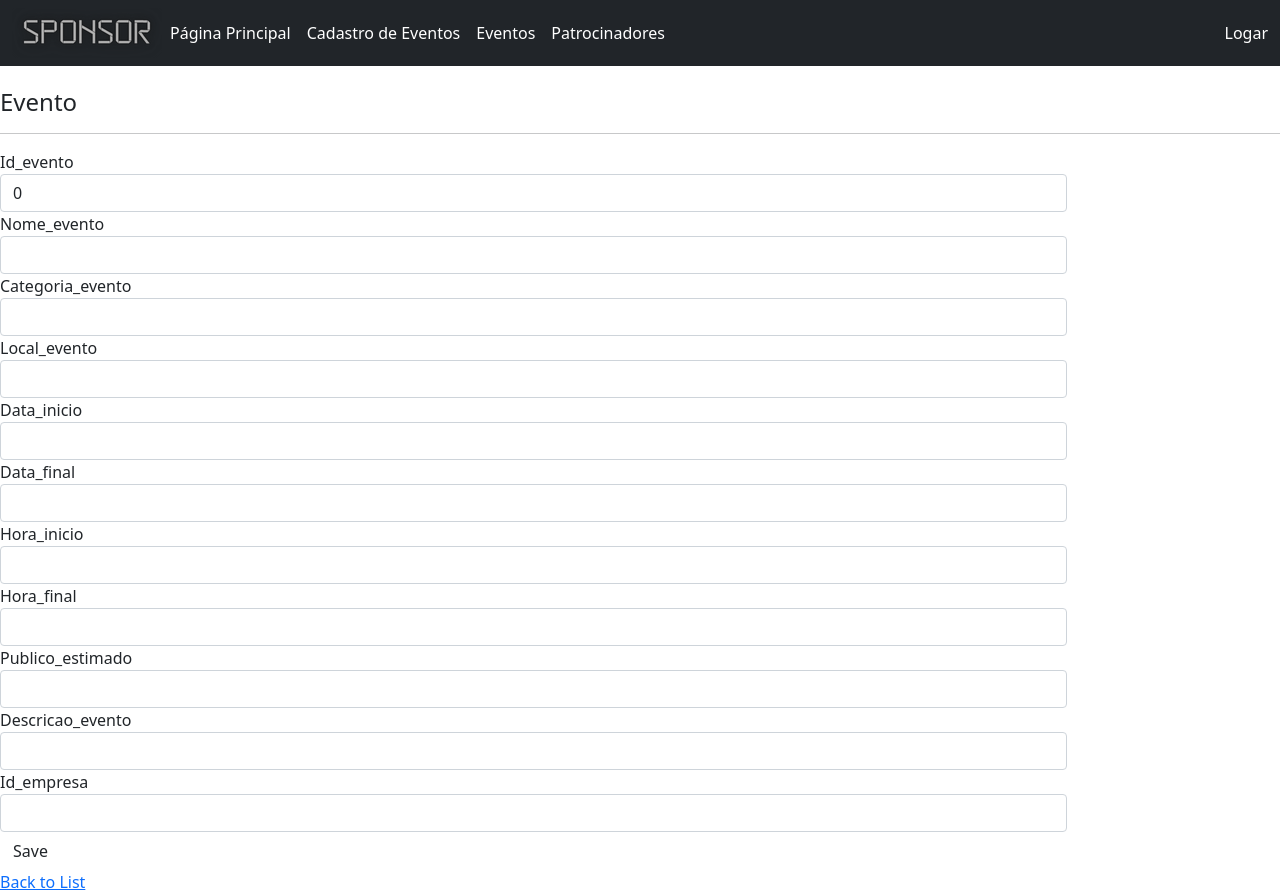
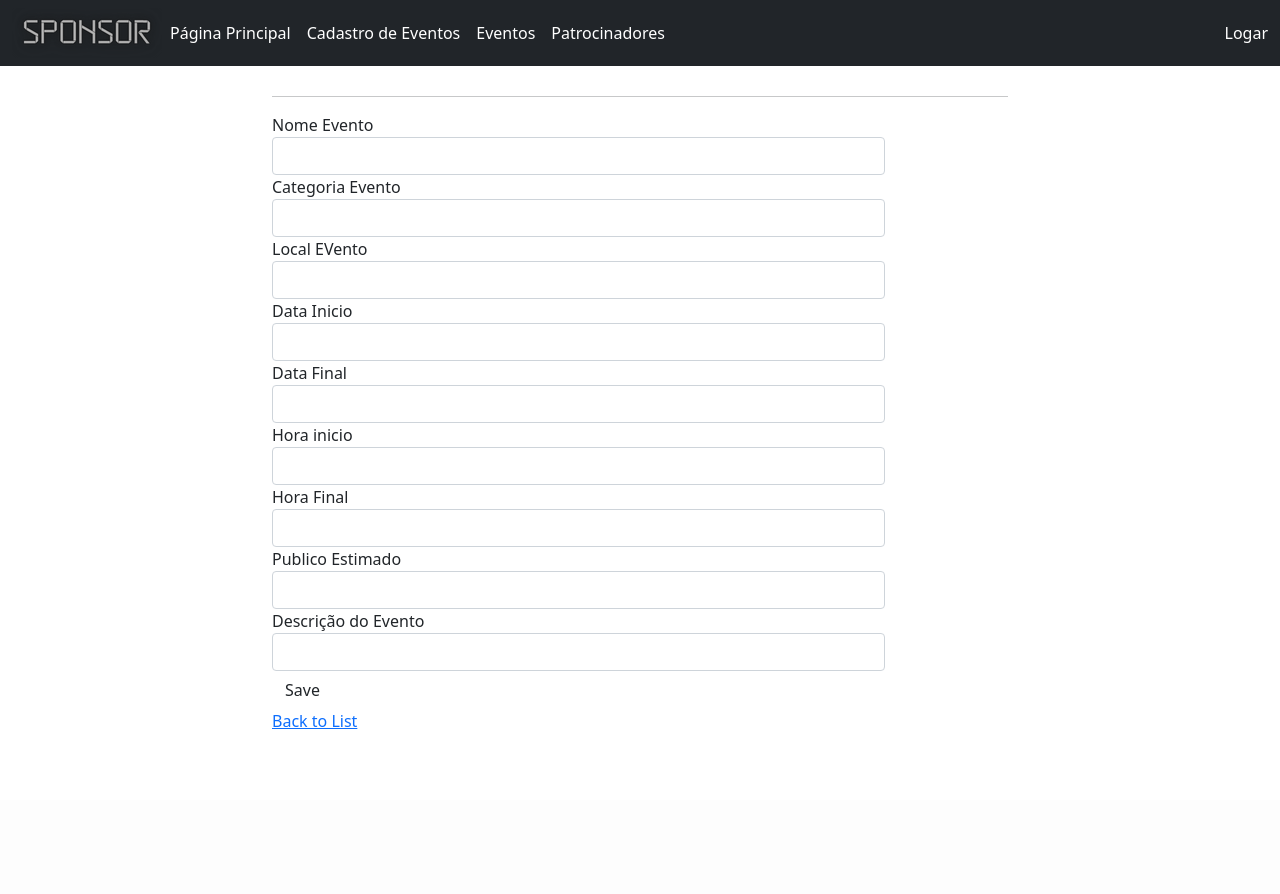
Before and after one commit to Hnjt27/AplicativoSponsorMaster, an ASP.NET MVC app: template Views/FeedEvento/FormEvento.cshtml in a window 1280 px wide. After the commit the page ends 729 px from the top, so only its background shows below. Run offline with ASP.NET Core 8 and stand-ins for ASP.NET MVC 5, Linux system fonts and the light colour scheme; the template is opened without the code that fills it, so the values that code supplies are empty; the project's own start-up code is not run, and a stand-in starts its controllers and pages; some libraries are stand-ins or nearby versions.

Commit message:
atualização

```diff
--- a/Views/FeedEvento/FormEvento.cshtml
+++ b/Views/FeedEvento/FormEvento.cshtml
@@ -20,25 +20,22 @@
 
 <h2>FormEvento</h2>
 
+<div class="container">
+    <div class="row">
+        <div class="col-sm-2"></div>
+        <div class="col-sm-8">
             @using (Html.BeginForm("ProcessCreate", "FeedEvento"))
             {
                 @Html.AntiForgeryToken()
 
             <div class="form-horizontal">
-        <h4>Evento</h4>
+                <h4>  @Html.DisplayFor(model => model.Nome_evento)</h4>
                 <hr />
-        @Html.ValidationSummary(true, "", new { @class = "text-danger" })
-        <div class="form-group">
-            @Html.LabelFor(model => model.Id_evento, htmlAttributes: new { @class = "control-label col-md-2" })
-            <div class="col-md-10">
-                @Html.EditorFor(model => model.Id_evento, new { htmlAttributes = new { @class = "form-control" } })
-                @Html.ValidationMessageFor(model => model.Id_evento, "", new { @class = "text-danger" })
-            </div>
-        </div>
+
 
 
                 <div class="form-group">
-            @Html.LabelFor(model => model.Nome_evento, htmlAttributes: new { @class = "control-label col-md-2" })
+                    <h7 class="control-label col-md-2">Nome Evento</h7>
                     <div class="col-md-10">
                         @Html.EditorFor(model => model.Nome_evento, new { htmlAttributes = new { @class = "form-control" } })
                         @Html.ValidationMessageFor(model => model.Nome_evento, "", new { @class = "text-danger" })
@@ -46,7 +43,7 @@
                 </div>
 
                 <div class="form-group">
-            @Html.LabelFor(model => model.Categoria_evento, htmlAttributes: new { @class = "control-label col-md-2" })
+                    <h7 class="control-label col-md-2">Categoria Evento</h7>
                     <div class="col-md-10">
                         @Html.EditorFor(model => model.Categoria_evento, new { htmlAttributes = new { @class = "form-control" } })
                         @Html.ValidationMessageFor(model => model.Categoria_evento, "", new { @class = "text-danger" })
@@ -54,7 +51,7 @@
                 </div>
 
                 <div class="form-group">
-            @Html.LabelFor(model => model.Local_evento, htmlAttributes: new { @class = "control-label col-md-2" })
+                    <h7 class="control-label col-md-2">Local EVento</h7>
                     <div class="col-md-10">
                         @Html.EditorFor(model => model.Local_evento, new { htmlAttributes = new { @class = "form-control" } })
                         @Html.ValidationMessageFor(model => model.Local_evento, "", new { @class = "text-danger" })
@@ -62,7 +59,7 @@
                 </div>
 
                 <div class="form-group">
-            @Html.LabelFor(model => model.Data_inicio, htmlAttributes: new { @class = "control-label col-md-2" })
+                    <h7 class="control-label col-md-2">Data Inicio</h7>
                     <div class="col-md-10">
                         @Html.EditorFor(model => model.Data_inicio, new { htmlAttributes = new { @class = "form-control" } })
                         @Html.ValidationMessageFor(model => model.Data_inicio, "", new { @class = "text-danger" })
@@ -70,7 +67,7 @@
                 </div>
 
                 <div class="form-group">
-            @Html.LabelFor(model => model.Data_final, htmlAttributes: new { @class = "control-label col-md-2" })
+                    <h7 class="control-label col-md-2">Data Final</h7>
                     <div class="col-md-10">
                         @Html.EditorFor(model => model.Data_final, new { htmlAttributes = new { @class = "form-control" } })
                         @Html.ValidationMessageFor(model => model.Data_final, "", new { @class = "text-danger" })
@@ -78,7 +75,7 @@
                 </div>
 
                 <div class="form-group">
-            @Html.LabelFor(model => model.Hora_inicio, htmlAttributes: new { @class = "control-label col-md-2" })
+                    <h7 class="control-label col-md-2">Hora inicio</h7>
                     <div class="col-md-10">
                         @Html.EditorFor(model => model.Hora_inicio, new { htmlAttributes = new { @class = "form-control" } })
                         @Html.ValidationMessageFor(model => model.Hora_inicio, "", new { @class = "text-danger" })
@@ -86,7 +83,7 @@
                 </div>
 
                 <div class="form-group">
-            @Html.LabelFor(model => model.Hora_final, htmlAttributes: new { @class = "control-label col-md-2" })
+                    <h7 class="control-label col-md-2">Hora Final</h7>
                     <div class="col-md-10">
                         @Html.EditorFor(model => model.Hora_final, new { htmlAttributes = new { @class = "form-control" } })
                         @Html.ValidationMessageFor(model => model.Hora_final, "", new { @class = "text-danger" })
@@ -94,7 +91,7 @@
                 </div>
 
                 <div class="form-group">
-            @Html.LabelFor(model => model.Publico_estimado, htmlAttributes: new { @class = "control-label col-md-2" })
+                    <h7 class="control-label col-md-2">Publico Estimado</h7>
                     <div class="col-md-10">
                         @Html.EditorFor(model => model.Publico_estimado, new { htmlAttributes = new { @class = "form-control" } })
                         @Html.ValidationMessageFor(model => model.Publico_estimado, "", new { @class = "text-danger" })
@@ -102,22 +99,16 @@
                 </div>
 
                 <div class="form-group">
-            @Html.LabelFor(model => model.Descricao_evento, htmlAttributes: new { @class = "control-label col-md-2" })
+                    <h7 class="control-label col-md-2">Descrição do Evento</h7>
                     <div class="col-md-10">
                         @Html.EditorFor(model => model.Descricao_evento, new { htmlAttributes = new { @class = "form-control" } })
                         @Html.ValidationMessageFor(model => model.Descricao_evento, "", new { @class = "text-danger" })
                     </div>
                 </div>
 
-        <div class="form-group">
-            @Html.LabelFor(model => model.Id_empresa, htmlAttributes: new { @class = "control-label col-md-2" })
-            <div class="col-md-10">
-                @Html.EditorFor(model => model.Id_empresa, new { htmlAttributes = new { @class = "form-control" } })
-                @Html.ValidationMessageFor(model => model.Id_empresa, "", new { @class = "text-danger" })
-            </div>
-        </div>
 
-        <input type="hidden" name="Id" value="@Model.Id_evento"/>
+
+                <input type="hidden" name="Id" value="@Model.Id_evento" />
 
                 <div class="form-group">
                     <div class="col-md-offset-2 col-md-10">
@@ -130,3 +121,7 @@
             <div>
                 @Html.ActionLink("Back to List", "Index")
             </div>
+        </div>
+        <div class="col-sm-2"></div>
+    </div>
+</div>
```
Also changed, not shown: Views/FeedEvento/FeedEvento.cshtml (+20 -14 lines). Lines whose indentation alone changed are shown as unchanged.
